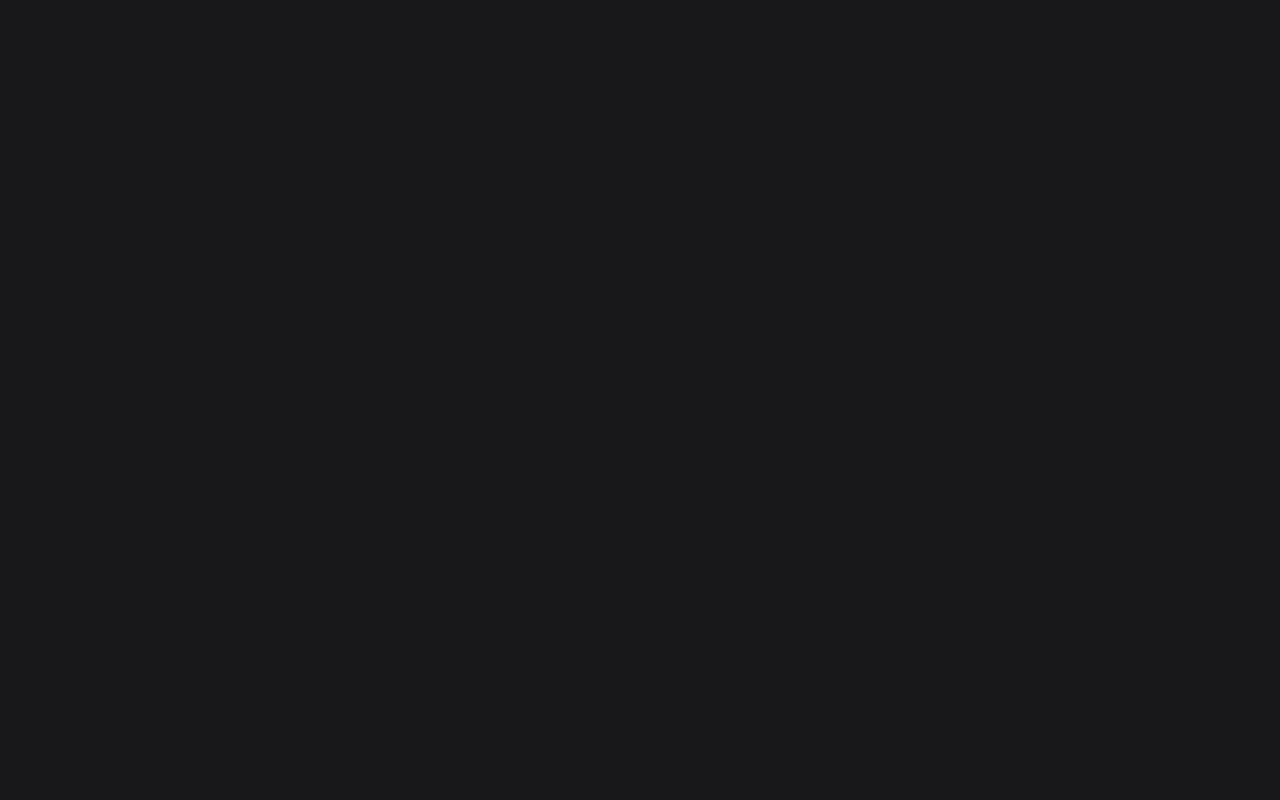
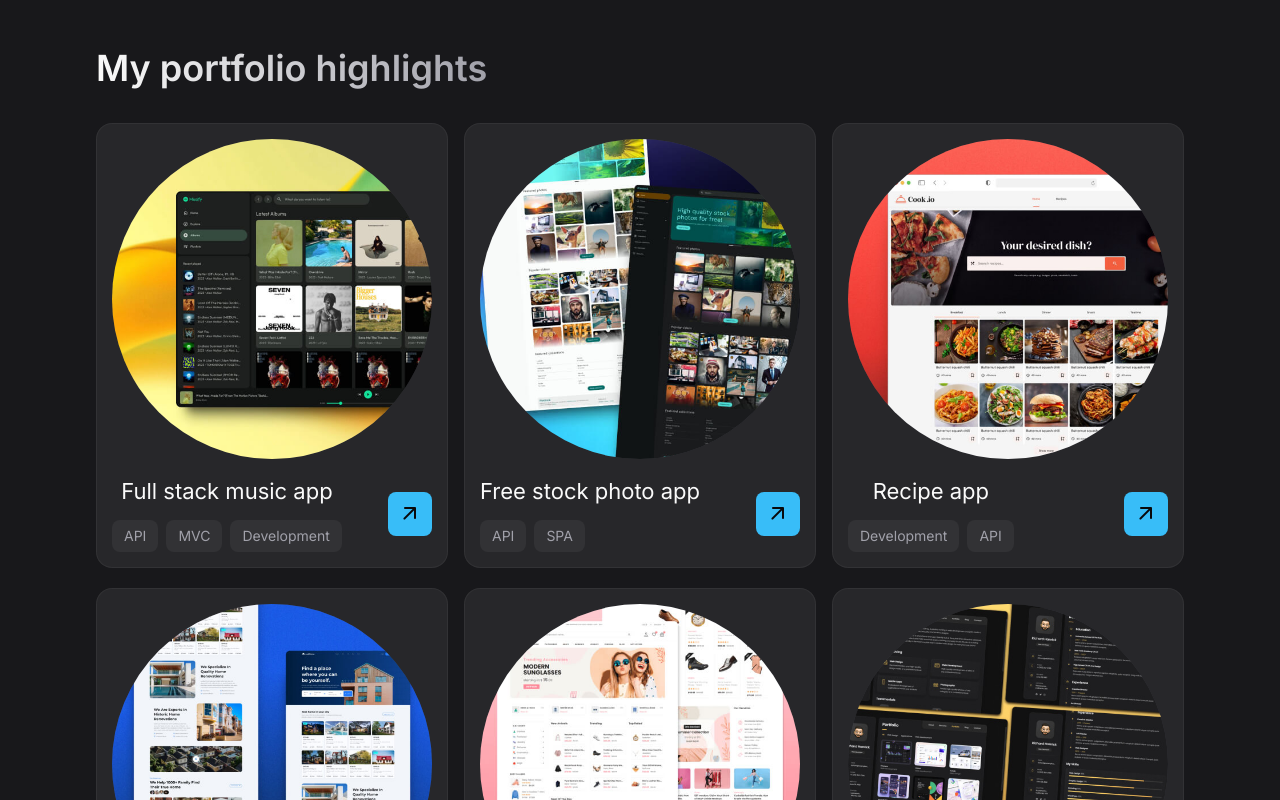
Before and after one commit to bansalmohit123/Portfolio, a React (Vite) app: page / in a window 1280 px wide. Shown: the part 1700-2500 px from the top of the page. Before the commit the page ends 1674 px from the top, so only its background shows below. Built offline with nearby package versions, Linux system fonts and the light colour scheme.

Commit message:
Project section

```diff
--- /dev/null
+++ b/src/components/ProjectCard.jsx
@@ -0,0 +1,57 @@
+
+import PropTypes from "prop-types";
+
+const ProjectCard = ({ imgSrc, title, tags, projectLink, classes }) => {
+    return (
+        <div className={"relative p-4 rounded-2xl bg-zinc-800 hover:bg-zinc-700/50 active:bg-zinc-700/60 ring-1 ring-inset ring-zinc-50/5 transition-colors "+classes}>
+
+            <figure className="img-box aspect-square rounded-lg mb-4">
+                <img src={imgSrc} alt={title} loading="lazy" className="img-cover" />
+            </figure>
+            <div className="flex items-center justify-between gap-4 ">
+                <div>
+                    <h3 className="title-1 mb-3 ">
+                        {title}
+                    </h3>
+                    <div className="flex flex-wrap items-center gap-2 ">
+                        {tags.map((tag, key) => (
+                            <span key={key} className="h-8 text-sm text-zinc-400 bg-zinc-50/5 grid items-center px-3 rounded-lg">{tag}</span>
+                        ))}
+                    </div>
+                </div>
+                <div className="w-11 h-11 rounded-lg grid place-items-center bg-sky-400 text-zinc-950 shrink-0">
+                    <span className="material-symbols-rounded" aria-hidden="true">
+                        arrow_outward
+
+
+                    </span>
+                </div>
+
+            </div>
+            <a href={projectLink}
+            target="_blank"
+            className="absolute inset-0"
+
+            >
+
+
+
+            </a>
+
+        </div>
+    )
+
+
+}
+
+ProjectCard.propTypes = {
+    imgSrc: PropTypes.string.isRequired,
+    title: PropTypes.string.isRequired,
+    tags: PropTypes.array.isRequired,
+    projectLink: PropTypes.string.isRequired,
+    classes: PropTypes.string
+}
+
+
+
+export default ProjectCard;
--- a/src/components/Work.jsx
+++ b/src/components/Work.jsx
@@ -1,8 +1,75 @@
+import ProjectCard from "./ProjectCard";
+
+const works = [
+  {
+    imgSrc: '/images/project-1.jpg',
+    title: 'Full stack music app',
+    tags: ['API', 'MVC', 'Development'],
+    projectLink: 'https://musify-5al0.onrender.com/'
+  },
+  {
+    imgSrc: '/images/project-2.jpg',
+    title: 'Free stock photo app',
+    tags: ['API', 'SPA'],
+    projectLink: 'https://pixstock-official.vercel.app/'
+  },
+  {
+    imgSrc: '/images/project-3.jpg',
+    title: 'Recipe app',
+    tags: ['Development', 'API'],
+    projectLink: ''
+  },
+  {
+    imgSrc: '/images/project-4.jpg',
+    title: 'Real state website',
+    tags: ['Web-design', 'Development'],
+    projectLink: 'https://github.com/codewithsadee-org/wealthome'
+  },
+  {
+    imgSrc: '/images/project-5.jpg',
+    title: 'eCommerce website',
+    tags: ['eCommerce', 'Development'],
+    projectLink: 'https://github.com/codewithsadee/anon-ecommerce-website'
+  },
+  {
+    imgSrc: '/images/project-6.jpg',
+    title: 'vCard Personal portfolio',
+    tags: ['Web-design', 'Development'],
+    projectLink: 'https://github.com/codewithsadee/vcard-personal-portfolio'
+  },
+];
 const Work = () => {
   return (
-    <div>
-      <h1>Work</h1>
-    </div>
+    <section
+    id="work"
+    className="section">
+      <div className="container">
+        <h2 className="headline-2 mb-8">
+        My portfolio highlights
+        </h2>
+        <div className="grid gap-x-4 gap-y-5 grid-cols-[repeat(auto-fill,_minmax(280px,_1fr))]">
+        {works.map(({imgSrc , title,tags,projectLink}, key) => (
+          <ProjectCard
+          key={key}
+          imgSrc={imgSrc}
+          title={title}
+          tags={tags}
+          projectLink={projectLink}
+
+          />
+        )
+
+
+        )}
+
+
+
+        </div>
+      </div>
+
+
+
+    </section>
   );
 }
 
--- a/src/index.css
+++ b/src/index.css
@@ -102,3 +102,7 @@
 .section {
   @apply pt-20 lg:pt-32;
 }
+
+.title-1 {
+  @apply text-[22px] font-normal
+}
```
Also changed, not shown: src/components/Review.jsx (added).
